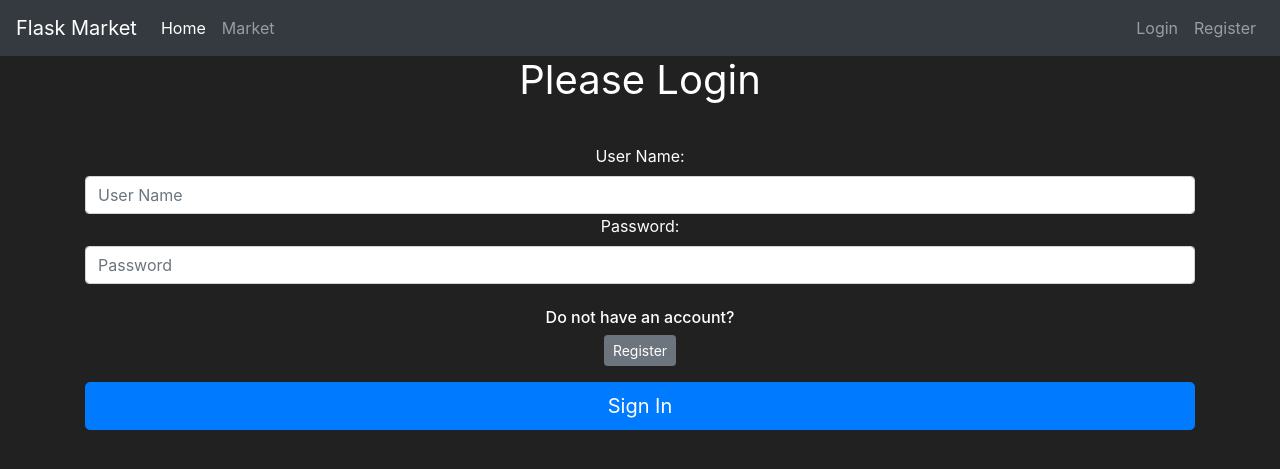
After one commit to antonVosc/flask-work, a Flask app: page /login in a window 1280 px wide. The commit adds this page. Shown: the top 469 px of the page. Run offline with Flask 3, Linux system fonts and the light colour scheme; some libraries are stand-ins or nearby versions.

Commit message:
Added password hashing, wrote registration checks and implemented corrected login

```diff
--- a/market/__init__.py
+++ b/market/__init__.py
@@ -1,10 +1,14 @@
-from flask import Flask, render_template
+from flask import Flask
 from flask_sqlalchemy import SQLAlchemy
+from flask_bcrypt import Bcrypt
+from flask_login import LoginManager
 
 app = Flask(__name__)
 app.config['SQLALCHEMY_DATABASE_URI'] = 'sqlite:///market.db'
 app.config['SECRET_KEY'] = 'ff666355fa40faf059e48762'
 
 db = SQLAlchemy(app)
+bcrypt = Bcrypt(app)
+login_manager = LoginManager(app)
 
 from market import routes
--- a/market/forms.py
+++ b/market/forms.py
@@ -6,13 +6,25 @@ from market.models import User
 
 class RegisterForm(FlaskForm):
   def validate_username(self, username_to_check):
-    user = User.query.filter_by(username=username_to_check).first()
+    user = User.query.filter_by(username=username_to_check.data).first()
 
     if user:
       raise ValidationError('Username already exists! Please try a different username')
+
+  def validate_email_address(self, email_address_to_check):
+    email_address = User.query.filter_by(email_address=email_address_to_check.data).first()
+
+    if email_address:
+      raise ValidationError('Email Address already exists! Please try a different email address')
 
   username = StringField(label="User Name:", validators=[Length(min=2, max=30), DataRequired()])
   email_address = StringField(label="Email Address:", validators=[Email(), DataRequired()])
   password1 = PasswordField(label="Password:", validators=[Length(min=6), DataRequired()])
   password2 = PasswordField(label="Confirm Password:", validators=[EqualTo('password1'), DataRequired()])
   submit = SubmitField(label="Create Account")
+
+
+class LoginForm(FlaskForm):
+  username = StringField(label="User Name:", validators=[DataRequired()])
+  password = PasswordField(label="Password:", validators=[DataRequired()])
+  submit = SubmitField(label="Sign In")
--- a/market/routes.py
+++ b/market/routes.py
@@ -1,7 +1,8 @@
 from market import app, db
 from flask import render_template, redirect, url_for, flash
 from market.models import Item, User
-from market.forms import RegisterForm
+from market.forms import RegisterForm, LoginForm
+from flask_login import login_user
 
 @app.route('/')
 @app.route('/home')
@@ -19,7 +20,7 @@ def register_page():
   form = RegisterForm()
 
   if form.validate_on_submit():
-    user_to_create = User(username=form.username.data, email_address=form.email_address.data, password_hash=form.password1.data)
+    user_to_create = User(username=form.username.data, email_address=form.email_address.data, password=form.password1.data)
 
     db.session.add(user_to_create)
     db.session.commit()
@@ -31,3 +32,20 @@ def register_page():
       flash(f'There was an error with creating a user: {err_msg}', category='danger')
 
   return render_template('register.html', form=form)
+
+@app.route('/login', methods=['GET', 'POST'])
+def login_page():
+  form = LoginForm()
+
+  if form.validate_on_submit():
+    attempted_user = User.query.filter_by(username=form.username.data).first()
+
+    if attempted_user and attempted_user.check_password_correction(attempted_password=form.password.data):
+      login_user(attempted_user)
+      flash(f'Success! Yo have now logged in as: {attempted_user.username}', category='success')
+
+      return redirect(url_for('market_page'))
+    else:
+      flash('Username and password do not match! Please try again', category='danger')
+
+  return render_template('login.html', form=form)
--- a/market/templates/base.html
+++ b/market/templates/base.html
@@ -33,7 +33,7 @@
 
         <ul class="navbar-nav">
           <li class="nav-item">
-            <a class="nav-link" href="#">Login</a>
+            <a class="nav-link" href="{{ url_for('login_page') }}">Login</a>
           </li>
 
           <li class="nav-item">
--- /dev/null
+++ b/market/templates/login.html
@@ -0,0 +1,36 @@
+{% extends 'base.html' %}
+
+{% block title %}
+    Login Page
+{% endblock %}
+
+{% block content %}
+    <body class="text-center">
+        <div class="container">
+            <form method="POST" class="form-signin" style="color:white">
+                {{ form.hidden_tag() }}
+
+                <h1 class="h-3 mb-3 font-weight-normal">
+                    Please Login
+                </h1>
+
+                <br>
+
+                {{ form.username.label() }}
+                {{ form.username(class="form-control", placeholder="User Name") }}
+
+                {{ form.password.label() }}
+                {{ form.password(class="form-control", placeholder="Password") }}
+
+                <br>
+
+                <div class="checkbox mb-3">
+                    <h6>Do not have an account?</h6>
+                    <a class="btn btn-sm btn-secondary" href="{{ url_for('register_page') }}">Register</a>
+                </div>
+
+                {{ form.submit(class="btn btn-lg btn-block btn-primary") }}
+            </form>
+        </div>
+    </body>
+{% endblock %}
--- a/market/templates/register.html
+++ b/market/templates/register.html
@@ -30,6 +30,11 @@
 
         <br>
 
+        <div class="checkbox mb-3">
+          <h6>Already have an account?</h6>
+          <a class="btn btn-sm btn-secondary" href="{{ url_for('login_page') }}">Log In</a>
+        </div>
+
         {{ form.submit(class="btn btn-lg btn-block btn-primary") }}
       </form>
     </div>
--- a/requirements.txt
+++ b/requirements.txt
@@ -1,9 +1,15 @@
+bcrypt==5.0.0
 blinker==1.9.0
 click==8.3.0
+dnspython==2.8.0
+email-validator==2.3.0
 Flask==3.1.2
+Flask-Bcrypt==1.0.1
+Flask-Login==0.6.3
 Flask-SQLAlchemy==3.1.1
 Flask-WTF==1.2.2
 greenlet==3.2.4
+idna==3.11
 itsdangerous==2.2.0
 Jinja2==3.1.6
 MarkupSafe==3.0.3
```
Also changed, not shown: market/models.py (+18 -2 lines), instance/market.db.
